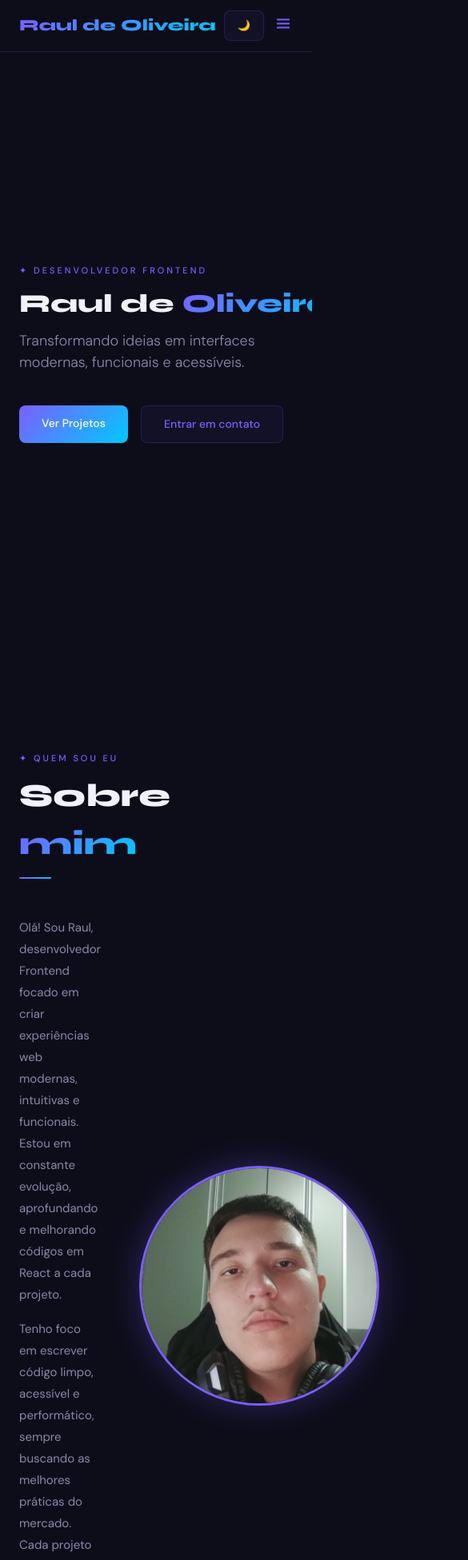
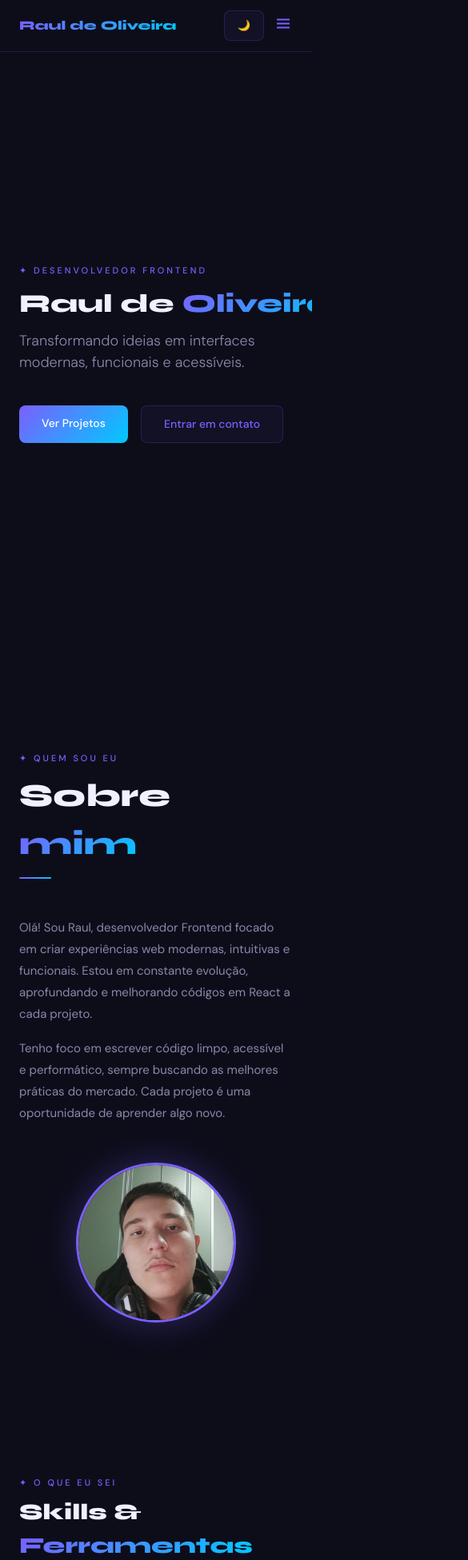
Before and after one commit to Raul-de-Oliveira/Raul-de-Oliveira, a Next.js app: page / in a window 390 px wide. Shown: the top 1951 px of the page at 80% size, 585 px wide, since content can reach past the window. Built offline with nearby package versions, Linux system fonts and the light colour scheme.

Commit message:
Responsividade Finalizado v1

```diff
--- a/src/components/layout/Header.tsx
+++ b/src/components/layout/Header.tsx
@@ -37,15 +37,21 @@ export default function Header({ theme, toggleTheme }: HeaderProps) {
         alignItems: 'center', height: '64px',
       }}>
 
-        {/* Logo */}
-        <span style={{
-          fontFamily: 'Syne, sans-serif', fontWeight: 800, fontSize: '20px',
-          background: 'linear-gradient(135deg, var(--accent-1), var(--accent-2))',
-          WebkitBackgroundClip: 'text', WebkitTextFillColor: 'transparent',
-          whiteSpace: 'nowrap',
-        }}>
-          Raul de Oliveira
-        </span>
+      {/* Logo */}
+<span style={{
+  fontFamily: 'Syne, sans-serif',
+  fontWeight: 800,
+  fontSize: isMobile ? '16px' : '20px',
+  whiteSpace: 'nowrap',
+}}>
+  <span style={{
+    background: 'linear-gradient(135deg, var(--accent-1), var(--accent-2))',
+    WebkitBackgroundClip: 'text',
+    WebkitTextFillColor: 'transparent',
+  }}>
+  Raul de  Oliveira
+  </span>
+</span>
 
         {/* Links — só no desktop */}
         {!isMobile && (
--- a/src/components/sections/About.tsx
+++ b/src/components/sections/About.tsx
@@ -1,7 +1,18 @@
+'use client'
 
+import { useState, useEffect } from 'react'
 import Image from 'next/image'
 
 export default function About() {
+  const [isMobile, setIsMobile] = useState(false)
+
+  useEffect(() => {
+    const check = () => setIsMobile(window.innerWidth < 768)
+    check()
+    window.addEventListener('resize', check)
+    return () => window.removeEventListener('resize', check)
+  }, [])
+
   return (
     <section id="sobre" style={{ padding: '96px 24px', position: 'relative' }}>
       <div style={{ maxWidth: '1152px', margin: '0 auto' }}>
@@ -23,28 +34,29 @@ export default function About() {
 
         <div style={{ width: '40px', height: '2px', borderRadius: '2px', marginBottom: '48px', background: 'linear-gradient(90deg, var(--accent-1), var(--accent-2))' }} />
 
-        <div style={{ display: 'grid', gridTemplateColumns: '1fr 1fr', gap: '48px', alignItems: 'center' }}>
+        <div style={{
+  display: 'grid',
+  gridTemplateColumns: window.innerWidth < 768 ? '1fr' : '1fr 1fr',
+  gap: '48px',
+  alignItems: 'center',
+}}>
 
           {/* Texto */}
           <div>
             <p style={{ fontSize: '15px', lineHeight: 1.8, marginBottom: '16px', color: 'var(--text-secondary)' }}>
-              Olá! Sou Raul, desenvolvedor Frontend focado em criar experiências web modernas,
-              intuitivas e funcionais. Estou em constante evolução, aprofundando e melhorando códigos em React a cada projeto.
+              Olá! Sou Raul, desenvolvedor Frontend focado em criar experiências web modernas, intuitivas e funcionais. Estou em constante evolução, aprofundando e melhorando códigos em React a cada projeto.
             </p>
-            <p style={{ fontSize: '15px', lineHeight: 1.8, marginBottom: '16px', color: 'var(--text-secondary)' }}>
-              Tenho foco em escrever código limpo, acessível e performático,
-              sempre buscando as melhores práticas do mercado. Cada projeto
-              é uma oportunidade de aprender algo novo.
+            <p style={{ fontSize: '15px', lineHeight: 1.8, color: 'var(--text-secondary)' }}>
+              Tenho foco em escrever código limpo, acessível e performático, sempre buscando as melhores práticas do mercado. Cada projeto é uma oportunidade de aprender algo novo.
             </p>
-
           </div>
 
           {/* Foto */}
           <div style={{ display: 'flex', justifyContent: 'center' }}>
             <div style={{
               position: 'relative',
-              width: '300px',
-              height: '300px',
+              width: isMobile ? '200px' : '280px',
+              height: isMobile ? '200px' : '280px',
               borderRadius: '50%',
               overflow: 'hidden',
               border: '3px solid var(--accent-1)',
--- a/src/components/sections/Contact.tsx
+++ b/src/components/sections/Contact.tsx
@@ -1,4 +1,16 @@
-const contacts = [
+'use client'
+
+import { useState, useEffect } from 'react'
+
+interface Contact {
+  icon: string
+  label: string
+  value: string
+  href: string | null
+  onClick?: () => void
+}
+
+const contacts: Contact[] = [
   {
     icon: 'bxl-github',
     label: 'GitHub',
@@ -8,18 +20,28 @@ const contacts = [
   {
     icon: 'bxl-linkedin',
     label: 'LinkedIn',
-    value: 'Raul Oliveira',
+    value: 'raul-oliveira-b7077634b',
     href: 'https://www.linkedin.com/in/raul-oliveira-b7077634b/',
   },
   {
     icon: 'bx-envelope',
     label: 'Email',
     value: 'ra.oliveira.salto@gmail.com',
-    href: 'https://mail.google.com/mail/?view=cm&to=ra.oliveira.salto@gmail.com',
+    href: null,
+    onClick: () => window.open('https://mail.google.com/mail/?view=cm&to=ra.oliveira.salto@gmail.com', '_blank'),
   },
 ]
 
 export default function Contact() {
+  const [isMobile, setIsMobile] = useState(false)
+
+  useEffect(() => {
+    const check = () => setIsMobile(window.innerWidth < 768)
+    check()
+    window.addEventListener('resize', check)
+    return () => window.removeEventListener('resize', check)
+  }, [])
+
   return (
     <section id="contato" style={{ padding: '96px 24px', position: 'relative' }}>
       <div style={{ maxWidth: '1152px', margin: '0 auto' }}>
@@ -28,7 +50,7 @@ export default function Contact() {
           ✦ Vamos conversar
         </p>
 
-        <h2 style={{ fontFamily: 'Syne, sans-serif', fontSize: '40px', fontWeight: 800, marginBottom: '12px', color: 'var(--text-primary)' }}>
+        <h2 style={{ fontFamily: 'Syne, sans-serif', fontSize: isMobile ? '28px' : '40px', fontWeight: 800, marginBottom: '12px', color: 'var(--text-primary)' }}>
           Entre em{' '}
           <span style={{
             background: 'linear-gradient(135deg, var(--accent-1), var(--accent-2))',
@@ -45,21 +67,22 @@ export default function Contact() {
           Estou disponível para novas oportunidades. Me chama!
         </p>
 
-        <div style={{ display: 'grid', gridTemplateColumns: 'repeat(3, 1fr)', gap: '16px' }}>
+        <div style={{
+          display: 'grid',
+          gridTemplateColumns: isMobile ? '1fr' : 'repeat(3, 1fr)',
+          gap: '16px',
+        }}>
           {contacts.map((contact) => (
             <a key={contact.label}
-              href={contact.href}
+              href={contact.href ?? '#'}
+              onClick={contact.onClick ? (e) => { e.preventDefault(); contact.onClick!() } : undefined}
               target="_blank"
               rel="noopener noreferrer"
               style={{
-                display: 'flex',
-                alignItems: 'center',
-                gap: '16px',
-                padding: '20px',
-                borderRadius: '12px',
-                border: '1px solid var(--border)',
-                background: 'var(--surface)',
-                textDecoration: 'none',
+                display: 'flex', alignItems: 'center', gap: '16px',
+                padding: '20px', borderRadius: '12px',
+                border: '1px solid var(--border)', background: 'var(--surface)',
+                textDecoration: 'none', cursor: 'pointer',
                 transition: 'transform 0.2s, border-color 0.2s',
               }}
               onMouseEnter={e => {
--- a/src/components/sections/Projects.tsx
+++ b/src/components/sections/Projects.tsx
@@ -1,3 +1,6 @@
+'use client'
+
+import { useState, useEffect } from 'react'
 import Image from 'next/image'
 
 const projects = [
@@ -11,7 +14,7 @@ const projects = [
   },
   {
     name: 'Landing Page',
-    description: 'Landing page com um formulario de cadastro valido.',
+    description: 'Landing page com formulário de cadastro validado e menu hamburguer responsivo.',
     tech: ['HTML', 'CSS', 'JavaScript'],
     image: '/projeto-landing.png',
     demo: 'https://raul-de-oliveira.github.io/landing-page/',
@@ -19,16 +22,24 @@ const projects = [
   },
   {
     name: 'Lista de Tarefas',
-    description: 'lista de tarefas com botões de excluir e editar.',
+    description: 'Lista de tarefas com botões de adicionar, editar e excluir, construída com React e useReducer.',
     tech: ['React', 'TypeScript', 'Tailwind CSS'],
     image: '/projeto-ToDoList.png',
     demo: 'https://projeto-to-do-list-react.vercel.app',
-    repo: 'https://github.com/Raul-de-Oliveira/projeto-ToDoList-react.git',
+    repo: 'https://github.com/Raul-de-Oliveira/projeto-ToDoList-react',
   },
-
 ]
 
 export default function Projects() {
+  const [isMobile, setIsMobile] = useState(false)
+
+  useEffect(() => {
+    const check = () => setIsMobile(window.innerWidth < 768)
+    check()
+    window.addEventListener('resize', check)
+    return () => window.removeEventListener('resize', check)
+  }, [])
+
   return (
     <section id="projetos" style={{ padding: '96px 24px', position: 'relative' }}>
       <div style={{ maxWidth: '1152px', margin: '0 auto' }}>
@@ -37,7 +48,7 @@ export default function Projects() {
           ✦ O que eu construí
         </p>
 
-        <h2 style={{ fontFamily: 'Syne, sans-serif', fontSize: '40px', fontWeight: 800, marginBottom: '12px', color: 'var(--text-primary)' }}>
+        <h2 style={{ fontFamily: 'Syne, sans-serif', fontSize: isMobile ? '28px' : '40px', fontWeight: 800, marginBottom: '12px', color: 'var(--text-primary)' }}>
           Meus{' '}
           <span style={{
             background: 'linear-gradient(135deg, var(--accent-1), var(--accent-2))',
@@ -50,7 +61,11 @@ export default function Projects() {
 
         <div style={{ width: '40px', height: '2px', borderRadius: '2px', marginBottom: '48px', background: 'linear-gradient(90deg, var(--accent-1), var(--accent-2))' }} />
 
-        <div style={{ display: 'grid', gridTemplateColumns: 'repeat(3, 1fr)', gap: '24px' }}>
+        <div style={{
+          display: 'grid',
+          gridTemplateColumns: isMobile ? '1fr' : 'repeat(3, 1fr)',
+          gap: '24px',
+        }}>
           {projects.map((project) => (
             <div key={project.name} style={{
               borderRadius: '12px',
@@ -70,7 +85,6 @@ export default function Projects() {
                 e.currentTarget.style.borderColor = 'var(--border)'
               }}>
 
-              {/* Imagem */}
               <div style={{ position: 'relative', width: '100%', height: '180px', overflow: 'hidden' }}>
                 <Image
                   src={project.image}
@@ -81,7 +95,6 @@ export default function Projects() {
                 />
               </div>
 
-              {/* Corpo */}
               <div style={{ padding: '20px', display: 'flex', flexDirection: 'column', flex: 1 }}>
                 <h3 style={{ fontFamily: 'Syne, sans-serif', fontSize: '16px', fontWeight: 700, marginBottom: '8px', color: 'var(--text-primary)' }}>
                   {project.name}
@@ -91,15 +104,11 @@ export default function Projects() {
                   {project.description}
                 </p>
 
-                {/* Tecnologias */}
                 <div style={{ display: 'flex', flexWrap: 'wrap', gap: '6px', marginBottom: '16px' }}>
                   {project.tech.map((t) => (
                     <span key={t} style={{
-                      fontSize: '11px',
-                      padding: '4px 10px',
-                      borderRadius: '20px',
-                      border: '1px solid var(--border)',
-                      color: 'var(--accent-1)',
+                      fontSize: '11px', padding: '4px 10px', borderRadius: '20px',
+                      border: '1px solid var(--border)', color: 'var(--accent-1)',
                       background: 'var(--surface)',
                     }}>
                       {t}
@@ -107,35 +116,26 @@ export default function Projects() {
                   ))}
                 </div>
 
-                {/* Links */}
                 <div style={{ display: 'flex', gap: '10px' }}>
-                  <a href={project.demo}
-                    target="_blank"
-                    rel="noopener noreferrer"
-
+                  <a href={project.demo} target="_blank" rel="noopener noreferrer"
                     style={{
                       flex: 1, textAlign: 'center', fontSize: '12px', fontWeight: 500,
                       padding: '8px', borderRadius: '8px', textDecoration: 'none',
                       color: 'white',
                       background: 'linear-gradient(135deg, var(--accent-1), var(--accent-2))',
                     }}>
-                    Projeto
+                    Ver Demo
                   </a>
-                  <a href={project.repo}
-                    target="_blank"
-                    rel="noopener noreferrer"
-
+                  <a href={project.repo} target="_blank" rel="noopener noreferrer"
                     style={{
                       flex: 1, textAlign: 'center', fontSize: '12px', fontWeight: 500,
                       padding: '8px', borderRadius: '8px', textDecoration: 'none',
-                      border: '1px solid var(--border)',
-                      color: 'var(--accent-1)',
+                      border: '1px solid var(--border)', color: 'var(--accent-1)',
                       background: 'transparent',
                     }}>
-                    Repositório
+                    GitHub
                   </a>
                 </div>
-
               </div>
             </div>
           ))}
--- a/src/components/sections/Skills.tsx
+++ b/src/components/sections/Skills.tsx
@@ -1,3 +1,7 @@
+'use client'
+
+import { useState, useEffect } from 'react'
+
 const skillGroups = [
   {
     title: 'Linguagens',
@@ -13,10 +17,19 @@ const skillGroups = [
     title: 'Ferramentas',
     items: ['HTML5', 'CSS3', 'Git', 'GitHub', 'Vercel'],
     variant: 'tool',
-  },
+  }
 ]
 
 export default function Skills() {
+  const [isMobile, setIsMobile] = useState(false)
+
+  useEffect(() => {
+    const check = () => setIsMobile(window.innerWidth < 768)
+    check()
+    window.addEventListener('resize', check)
+    return () => window.removeEventListener('resize', check)
+  }, [])
+
   return (
     <section id="skills" style={{ padding: '96px 24px', position: 'relative' }}>
       <div style={{ maxWidth: '1152px', margin: '0 auto' }}>
@@ -25,7 +38,7 @@ export default function Skills() {
           ✦ O que eu sei
         </p>
 
-        <h2 style={{ fontFamily: 'Syne, sans-serif', fontSize: '40px', fontWeight: 800, marginBottom: '12px', color: 'var(--text-primary)' }}>
+        <h2 style={{ fontFamily: 'Syne, sans-serif', fontSize: isMobile ? '28px' : '40px', fontWeight: 800, marginBottom: '12px', color: 'var(--text-primary)' }}>
           Skills &{' '}
           <span style={{
             background: 'linear-gradient(135deg, var(--accent-1), var(--accent-2))',
@@ -38,7 +51,11 @@ export default function Skills() {
 
         <div style={{ width: '40px', height: '2px', borderRadius: '2px', marginBottom: '48px', background: 'linear-gradient(90deg, var(--accent-1), var(--accent-2))' }} />
 
-        <div style={{ display: 'grid', gridTemplateColumns: '1fr 1fr', gap: '24px' }}>
+        <div style={{
+          display: 'grid',
+          gridTemplateColumns: isMobile ? '1fr' : '1fr 1fr',
+          gap: '24px',
+        }}>
           {skillGroups.map((group) => (
             <div key={group.title} style={{
               padding: '24px',
@@ -72,7 +89,6 @@ export default function Skills() {
                   </span>
                 ))}
               </div>
-
             </div>
           ))}
         </div>
```
